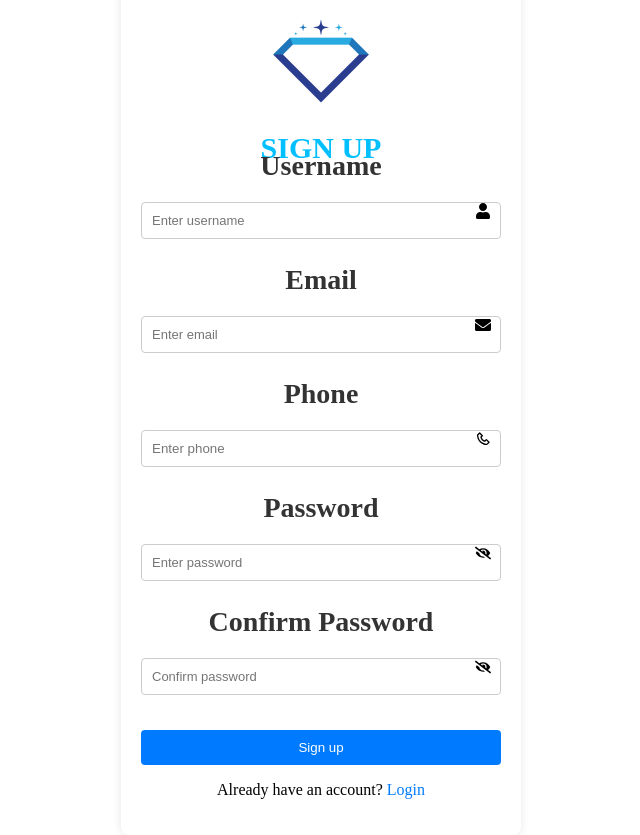
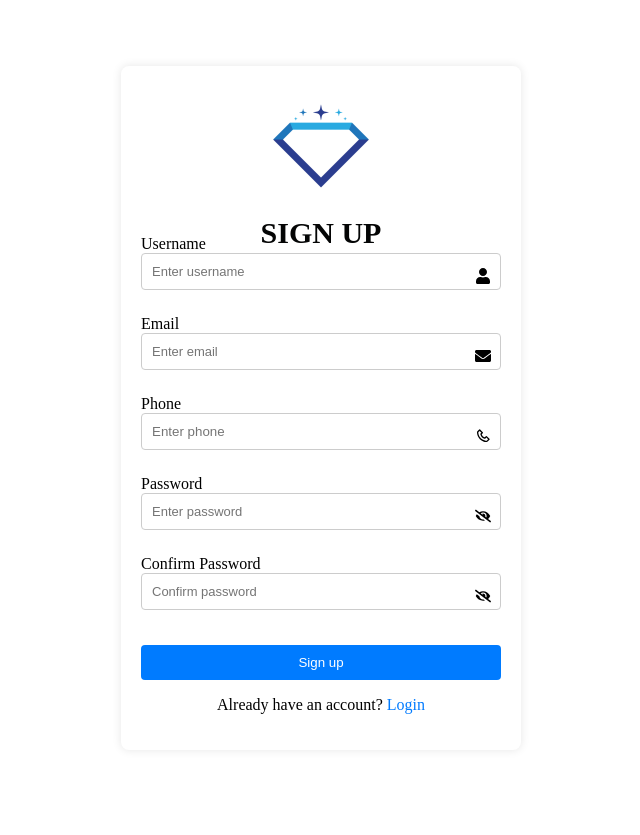
Before and after one commit to HoangNNQ157/FE_GemFPT, a React (Vite) app: page /register in a window 1280 px wide. Shown: the whole page, without its empty margins (319-959 px from the left). Built offline with nearby package versions, Linux system fonts and the light colour scheme.

Commit message:
update + deploy

```diff
--- a/src/config/axios.jsx
+++ b/src/config/axios.jsx
@@ -1,7 +1,7 @@
 import axios from 'axios'
 
 const api = axios.create({
-    baseURL: 'http://152.42.182.49:8080/'
+    baseURL: 'http://143.198.92.27:8080/'
   });
 
   export default api;
--- a/src/pages/auth/ForgotPassword/ForgotPassword.jsx
+++ b/src/pages/auth/ForgotPassword/ForgotPassword.jsx
@@ -59,7 +59,7 @@ export default function ForgotPassword() {
         <div className="form-box forgot-password">
             <div className="logoForgot">
                 <img
-                    src="public/assets/logo.jpg"
+                    src="assets/logo.jpg"
                     className="imgForgot"
                     alt="Logo"
                 />
@@ -68,7 +68,7 @@ export default function ForgotPassword() {
                 <h3>Forgot Password</h3>
 
                 <div className="mb-3">
-                    <label className="title">Email</label>
+                    <label className="title-email">Email</label>
                     <input
                         type="email"
                         className="form-control"
--- a/src/pages/auth/Login/Login.jsx
+++ b/src/pages/auth/Login/Login.jsx
@@ -125,7 +125,7 @@ export default function Login() {
                 <div className="form-box">
                     <div className="logoLogin">
                         <img
-                            src="public/assets/logo.jpg"
+                            src="assets/logo.jpg"
                             className="imgLogo-login"
                             alt="Logo"
                         />
@@ -134,7 +134,7 @@ export default function Login() {
                         <h3>LOGIN</h3>
 
                         <div className="mb-3 form-item">
-                            <label className="User">Email</label>
+                            <label className="User-mail">Email</label>
                             <input
                                 type="email"
                                 className="form-control"
--- a/src/pages/auth/Register/Register.css
+++ b/src/pages/auth/Register/Register.css
@@ -13,12 +13,12 @@
     margin-top: -30px;
 }
 
-.form h3 {
+.form h3  {
     font-size: 30px;
     margin-top: -20px;
     margin-bottom: -15px;
     text-align: center;
-    color: deepskyblue;
+    color: rgb(4, 5, 5);
 }
 
 .form-control {
--- a/src/pages/auth/Register/Register.jsx
+++ b/src/pages/auth/Register/Register.jsx
@@ -98,7 +98,7 @@ export default function Register() {
                 <form onSubmit={handleSubmit}>
                     <div className="logoRegister">
                         <img
-                            src="public/assets/logo.jpg"
+                            src="assets/logo.jpg"
                             className="imgRegister"
                             alt="Logo"
                         />
@@ -106,7 +106,7 @@ export default function Register() {
                     <h3>SIGN UP</h3>
 
                     <div className="mb-3">
-                        <label className="title">Username</label>
+                        <label className="title-Regis">Username</label>
                         <input
                             type="text"
                             className="form-control"
@@ -126,7 +126,7 @@ export default function Register() {
                     </div>
 
                     <div className="mb-3">
-                        <label className="title">Email</label>
+                        <label className="title-Regis">Email</label>
                         <input
                             type="email"
                             className="form-control"
@@ -145,7 +145,7 @@ export default function Register() {
                         </div>
                     </div>
                     <div className="mb-3">
-                        <label className="title">Phone</label>
+                        <label className="title-Regis">Phone</label>
                         <input
                             type="number"
                             className="form-control"
@@ -164,7 +164,7 @@ export default function Register() {
                         </div>
                     </div>
                     <div className="mb-3">
-                        <label className="title">Password</label>
+                        <label className="title-Regis">Password</label>
                         <input
                             type={showPassword ? "text" : "password"}
                             className="form-control"
@@ -196,7 +196,7 @@ export default function Register() {
                     </div>
 
                     <div className="mb-3">
-                        <label className="title">Confirm Password</label>
+                        <label className="title-Regis">Confirm Password</label>
                         <input
                             type={showConfirmPassword ? "text" : "password"}
                             className="form-control"
--- a/src/pages/auth/resetpassword/ResetPassword.jsx
+++ b/src/pages/auth/resetpassword/ResetPassword.jsx
@@ -66,7 +66,7 @@ export default function ResetPassword() {
 
     return (
         <div className="form-box reset-password">
-            <img src="public/assets/logo.jpg" className="logo" alt="Logo" />
+            <img src="assets/logo.jpg" className="logo" alt="Logo" />
             <form onSubmit={handleSubmit}>
                 <h3>Reset Password</h3>
 
@@ -74,7 +74,7 @@ export default function ResetPassword() {
                 <div className="invisible-placeholder">&nbsp;</div>
 
                 <div className="mb-3">
-                    <label className="title">New Password</label>
+                    <label className="title-reset">New Password</label>
                     <input
                         type="password"
                         className="form-control"
@@ -89,7 +89,7 @@ export default function ResetPassword() {
                 </div>
 
                 <div className="mb-3">
-                    <label className="title">Confirm Password</label>
+                    <label className="title-reset">Confirm Password</label>
                     <input
                         type="password"
                         className="form-control"
```
Also changed, not shown: src/pages/Home/HomePage.jsx (+14 -14 lines), 1 other file (tests, documents, lock files or other folders).
